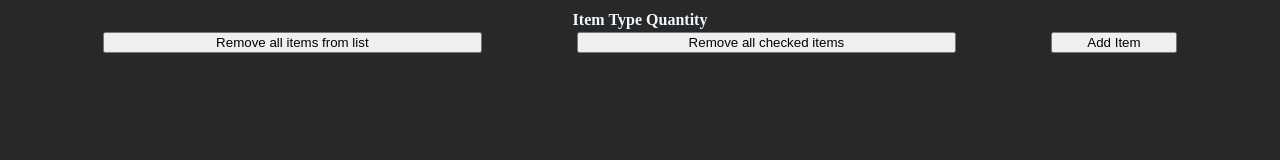
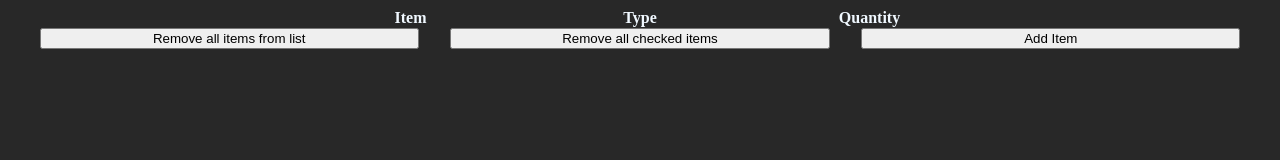
Before and after one commit to Ownerman123/list-maker, a plain HTML site: page index.html in a window 1280 px wide. Drawn offline with Linux system fonts and the light colour scheme.

Commit message:
fixed styling

```diff
--- a/index.html
+++ b/index.html
@@ -9,13 +9,13 @@
 <body>
     <div id="tablediv">
      <Table>
-        <thead>
+
             <tr class="listHead">
                 <th>Item</th>
                 <th>Type</th>
                 <th>Quantity</th>
             </tr>
-        </thead>
+
         <tbody id="item-table">
         </tbody>
 
--- a/styles.css
+++ b/styles.css
@@ -12,30 +12,38 @@ body {
     display: flex;
     flex-wrap: wrap;
     flex-direction: column;
-    width: 1rem;
+    width: 100%;
     justify-content: space-around;
 }
 
-tr .listHead {
+tr {
 
     display: flex;
-    justify-content: space-between;
+    flex-wrap: nowrap;
+    width: 100%;
+    justify-content:center;
 
+
+
+}
+thead {
+    display: flex;
+    justify-content: stretch;
     width: 100%;
 
 }
 
 td {
 
-    flex: 0 0 30%;
+    flex: 0 0 18%;
 
     margin: 2px;
     border: 2px solid grey;
 }
 
 th {
-    flex-basis: 30%;
-    margin: 40px;
+    flex: 0 0 18%;
+
 }
 
 table {
@@ -46,13 +54,11 @@ table {
     width: 100%;
     height: 100%;
     align-content: center;
-    justify-content: center;
+    justify-content: space-evenly;
 
 }
 
-#add-item-btn {
-    flex-basis: 10%;
-}
+
 button {
 
     flex: 0 0 30%;
```
